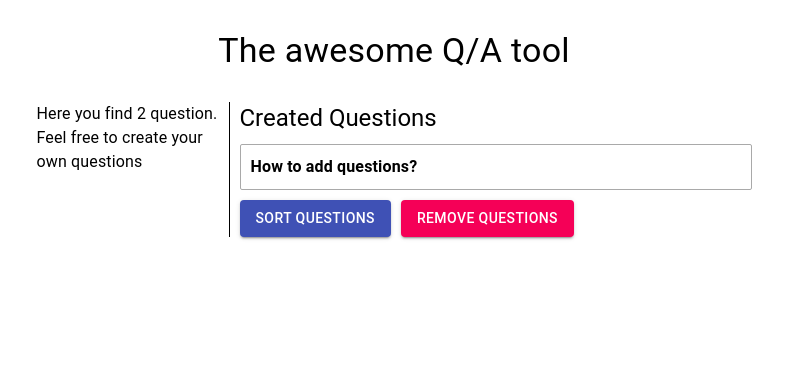
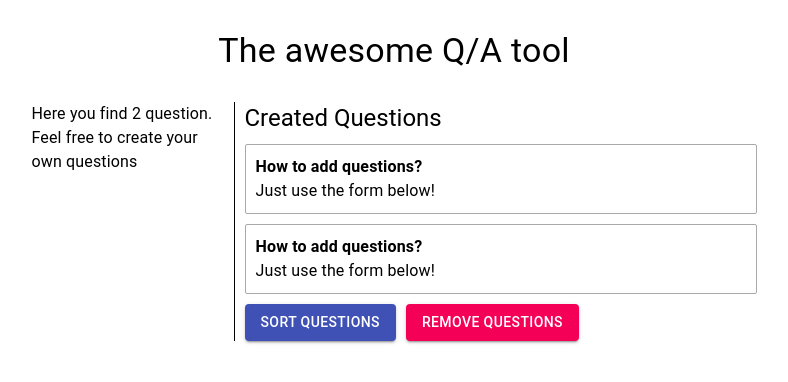
Before and after one commit to marcowilliam/qa-tool, a React (Create React App) app: page / in a window 1280 px wide. Shown: the top 382 px of the page, without its empty margins (246-1034 px from the left). Built offline with nearby package versions, Linux system fonts and the light colour scheme.

Commit message:
Collapse answers when clicking on questions

```diff
--- a/src/components/QuestionsList.jsx
+++ b/src/components/QuestionsList.jsx
@@ -1,34 +1,49 @@
-import React from 'react';
+import React, { useState } from 'react';
 import { makeStyles } from '@material-ui/core/styles';
 import Button from '@material-ui/core/Button';
 import Typography from '@material-ui/core/Typography';
+import Collapse from '@material-ui/core/Collapse';
 
 export default function QuestionsList(props) {
     const classes = useStyles();
+    const [showAnswer, setShowAnswer] = useState(false);
+
+    const handleQuestionClick = (id) => () => {
+        setShowAnswer((answersShown) => ({ ...answersShown, [id]: !answersShown[id] }));
+    };
 
     return (
         <>
             <Typography variant='h5'> Created Questions </Typography>
-            <div className={classes.questionsContainer}>
+            <div className={classes.questionsRow} onClick={handleQuestionClick(1)}>
                 <Typography className={classes.questionText}> How to add questions? </Typography>
-                <Typography className={classes.answerText}> Just use the form below! </Typography>
+                <Collapse in={!showAnswer[1]}>
+                    <Typography className={classes.answerText}> Just use the form below! </Typography>
+                </Collapse>
             </div>
-                <Button variant="contained" color="primary" className={classes.button}>
-                    Sort Questions
+            <div className={classes.questionsRow} onClick={handleQuestionClick(2)}>
+                <Typography className={classes.questionText}> How to add questions? </Typography>
+                <Collapse in={!showAnswer[2]}>
+                    <Typography className={classes.answerText}> Just use the form below! </Typography>
+                </Collapse>
+            </div>
+            <Button variant="contained" color="primary" className={classes.button}>
+                Sort Questions
                 </Button>
-                <Button variant="contained" color="secondary" className={classes.button}>
-                    Remove Questions
+            <Button variant="contained" color="secondary" className={classes.button}>
+                Remove Questions
                 </Button>
         </>
     );
 }
 
 const useStyles = makeStyles({
-    questionsContainer: {
+    questionsRow: {
         border: '1px solid #A9A9A9',
         borderRadius: '2px',
         marginTop: 10,
         padding: '10px 0 10px 10px',
+        cursor: 'pointer'
     },
     button: {
         marginTop: 10,
@@ -37,7 +52,4 @@ const useStyles = makeStyles({
     questionText: {
         fontWeight: 'bold'
     },
-    answerText: {
-        display: 'none',
-    }
 });
--- a/src/containers/Home.jsx
+++ b/src/containers/Home.jsx
@@ -38,6 +38,7 @@ const useStyles = makeStyles({
     },
     questionsCounterContainer: {
         width: '15%',
+        marginRight: 10,
     },
     questionsListContainer: {
         width: '40%',
```
